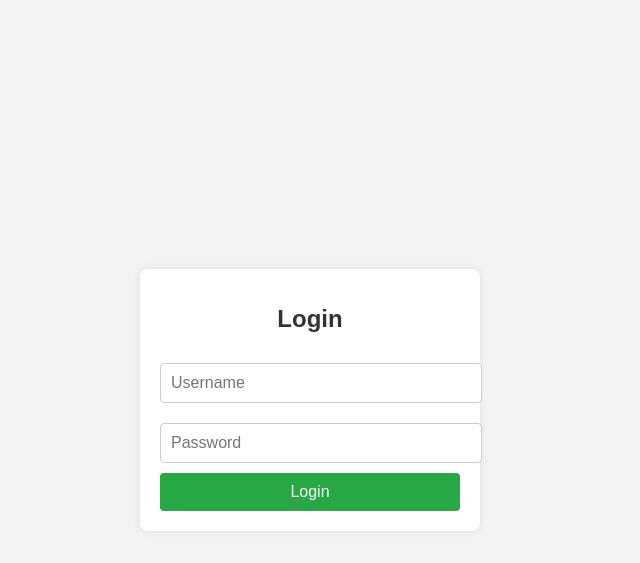
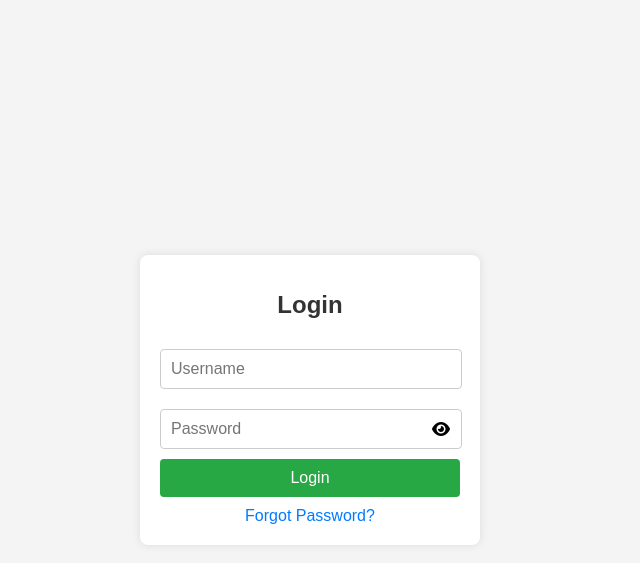
Before and after one commit to Lucashhw/DevopsAssignment, a Flask app: page / in a window 1280 px wide. Shown: the top 563 px of the page, without its empty margins (330-970 px from the left). Run offline with Flask 3, Linux system fonts and the light colour scheme.

Commit message:
feat: Add specific error messages for login, improve form styling, and update tests

```diff
--- a/app/routes.py
+++ b/app/routes.py
@@ -23,19 +23,37 @@ redeemable_items = [
 def home():
     return render_template('login.html')
 
+
+
+
 @app.route('/login', methods=['POST'])
 def login():
     username = request.form['username']
     password = request.form['password']
-    # Check if username and password match
-    if username in users and users[username] == password:
+
+    if not username or not password:
+        return render_template('login.html', error="Invalid username or password")
+
+    elif username not in users:
+        return render_template('login.html', error="Invalid username")  # Specific error for invalid username
+    elif users[username] != password:
+        return render_template('login.html', error="Invalid password")  # Specific error for invalid password
+    else:
         if username == 'admin':
             return redirect(url_for('admin_page'))
         else:
             return redirect(url_for('student_page'))
-    else:
-        # Pass an error message to the template
-        return render_template('login.html', error="Invalid username or password")
+
+
+
+
+@app.route('/recover_password', methods=['GET', 'POST'])
+def recover_password():
+    if request.method == 'POST':
+        email = request.form['email']
+        # Add logic to handle password recovery (e.g., send email)
+        return render_template('recover_password.html', message="Password recovery instructions sent to your email.")
+    return render_template('recover_password.html')
 
 @app.route('/admin')
 def admin_page():
--- a/app/templates/login.html
+++ b/app/templates/login.html
@@ -4,6 +4,7 @@
     <meta charset="UTF-8">
     <meta name="viewport" content="width=device-width, initial-scale=1.0">
     <title>Login - Library Board Platform</title>
+    <link rel="stylesheet" href="https://cdnjs.cloudflare.com/ajax/libs/font-awesome/6.0.0/css/all.min.css">
     <style>
         body {
             font-family: Arial, sans-serif;
@@ -28,7 +29,7 @@
             color: #333;
         }
         .login-container input {
-            width: 100%;
+            width: calc(100% - 20px); /* Adjust width to account for padding */
             padding: 10px;
             margin: 10px 0;
             border: 1px solid #ccc;
@@ -52,6 +53,25 @@
             color: red;
             margin-top: 10px;
         }
+        .password-container {
+            position: relative;
+        }
+        .password-container i {
+            position: absolute;
+            right: 10px;
+            top: 50%;
+            transform: translateY(-50%);
+            cursor: pointer;
+        }
+        .forgot-password {
+            margin-top: 10px;
+            display: block;
+            color: #007bff;
+            text-decoration: none;
+        }
+        .forgot-password:hover {
+            text-decoration: underline;
+        }
     </style>
 </head>
 <body>
@@ -59,12 +79,28 @@
         <h1>Login</h1>
         <form action="/login" method="post">
             <input type="text" id="username" name="username" placeholder="Username" required>
-            <input type="password" id="password" name="password" placeholder="Password" required>
+            <div class="password-container">
+                <input type="password" id="password" name="password" placeholder="Password" required>
+                <i id="togglePassword" class="fas fa-eye"></i> <!-- Font Awesome icon for eye -->
+            </div>
             <button type="submit">Login</button>
         </form>
         {% if error %}
             <p class="error-message">{{ error }}</p>
         {% endif %}
+        <a href="/recover_password" class="forgot-password">Forgot Password?</a>
     </div>
+
+    <script>
+        // JavaScript to toggle password visibility
+        const togglePassword = document.querySelector('#togglePassword');
+        const password = document.querySelector('#password');
+
+        togglePassword.addEventListener('click', function () {
+            const type = password.getAttribute('type') === 'password' ? 'text' : 'password';
+            password.setAttribute('type', type);
+            this.classList.toggle('fa-eye-slash'); // Toggle eye icon
+        });
+    </script>
 </body>
 </html>
```
Also changed, not shown: app/templates/recover_password.html (+70 -0 lines), tests/test_login.py (+53 -8 lines).
